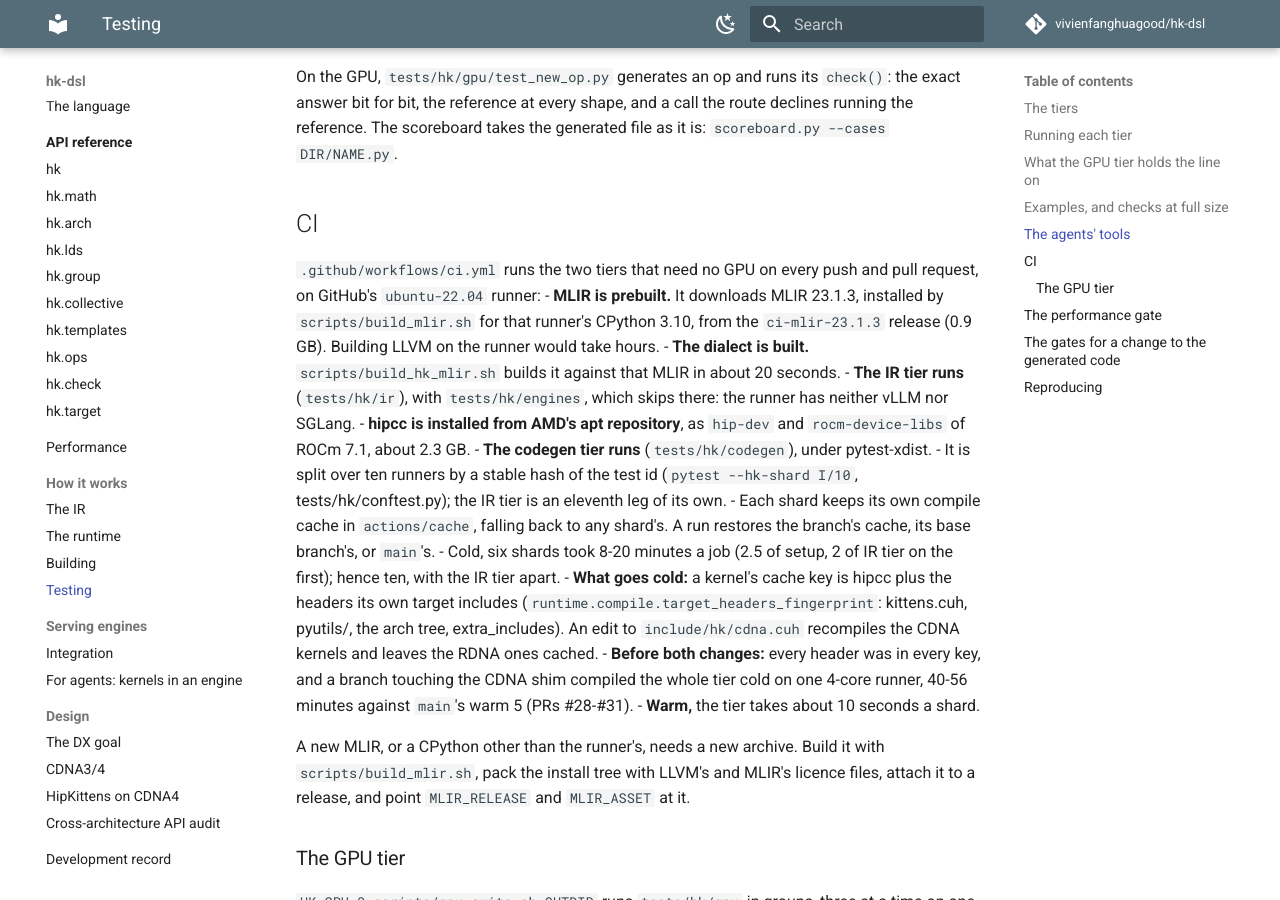
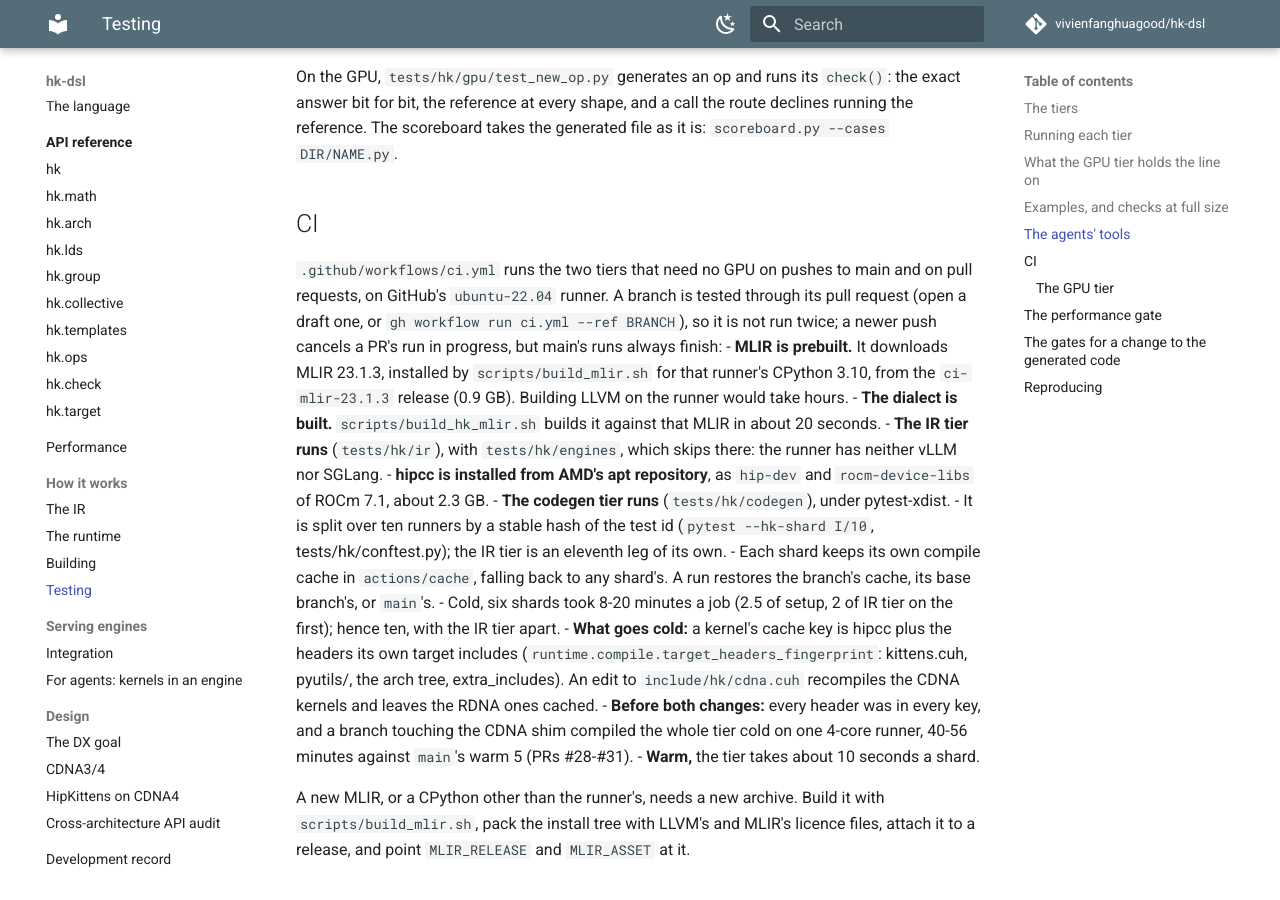
Before and after one commit to vivienfanghuagood/hk-dsl, an MkDocs documentation site: the page built from docs/testing.md, in a window 1280 px wide and 900 px high, scrolled down 3541 px. Built offline with MkDocs 1.6.1 and Material for MkDocs 9.7.7, drawn with Linux system fonts in a browser that asks for light colours; comment, search, counter and statistics services are not loaded.

Commit message:
CI: pushes run only on main; a PR's runs are superseded, main's always finish
Since 2026-10-23 every CI failure was on a work-in-progress branch (none on
main), and every branch with a PR ran each tier twice, once for the push and
once for the pull_request. All of those runs, failures and cancellations
included, notify the repository owner, whose account the pushes use.

- on: push only for main; branches are tested through their pull request
  (or a dispatch);
- concurrency: cancel-in-progress only off main, so every commit on main
  ends with a result (4 main runs had been cancelled by the next merge).

Co-Authored-By: Claude <noreply@anthropic.com>

```diff
--- a/docs/testing.md
+++ b/docs/testing.md
@@ -167,8 +167,11 @@ generated file as it is: `scoreboard.py --cases DIR/NAME.py`.
 
 ## CI
 
-`.github/workflows/ci.yml` runs the two tiers that need no GPU on every push
-and pull request, on GitHub's `ubuntu-22.04` runner:
+`.github/workflows/ci.yml` runs the two tiers that need no GPU on pushes to
+main and on pull requests, on GitHub's `ubuntu-22.04` runner. A branch is
+tested through its pull request (open a draft one, or
+`gh workflow run ci.yml --ref BRANCH`), so it is not run twice; a newer push
+cancels a PR's run in progress, but main's runs always finish:
 - **MLIR is prebuilt.** It downloads MLIR 23.1.3, installed by
   `scripts/build_mlir.sh` for that runner's CPython 3.10, from the
   `ci-mlir-23.1.3` release (0.9 GB). Building LLVM on the runner would take
```
Also changed, not shown: 1 other file.
